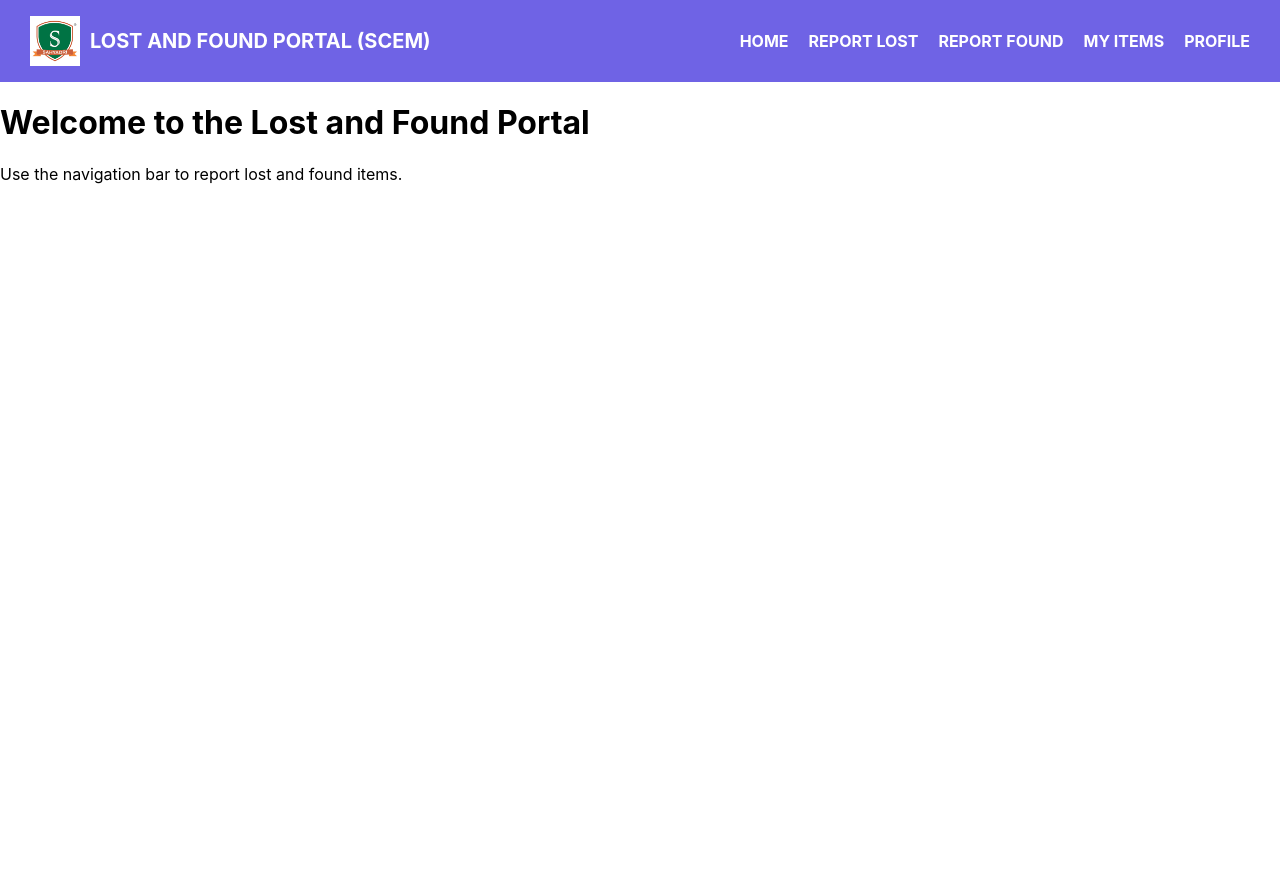
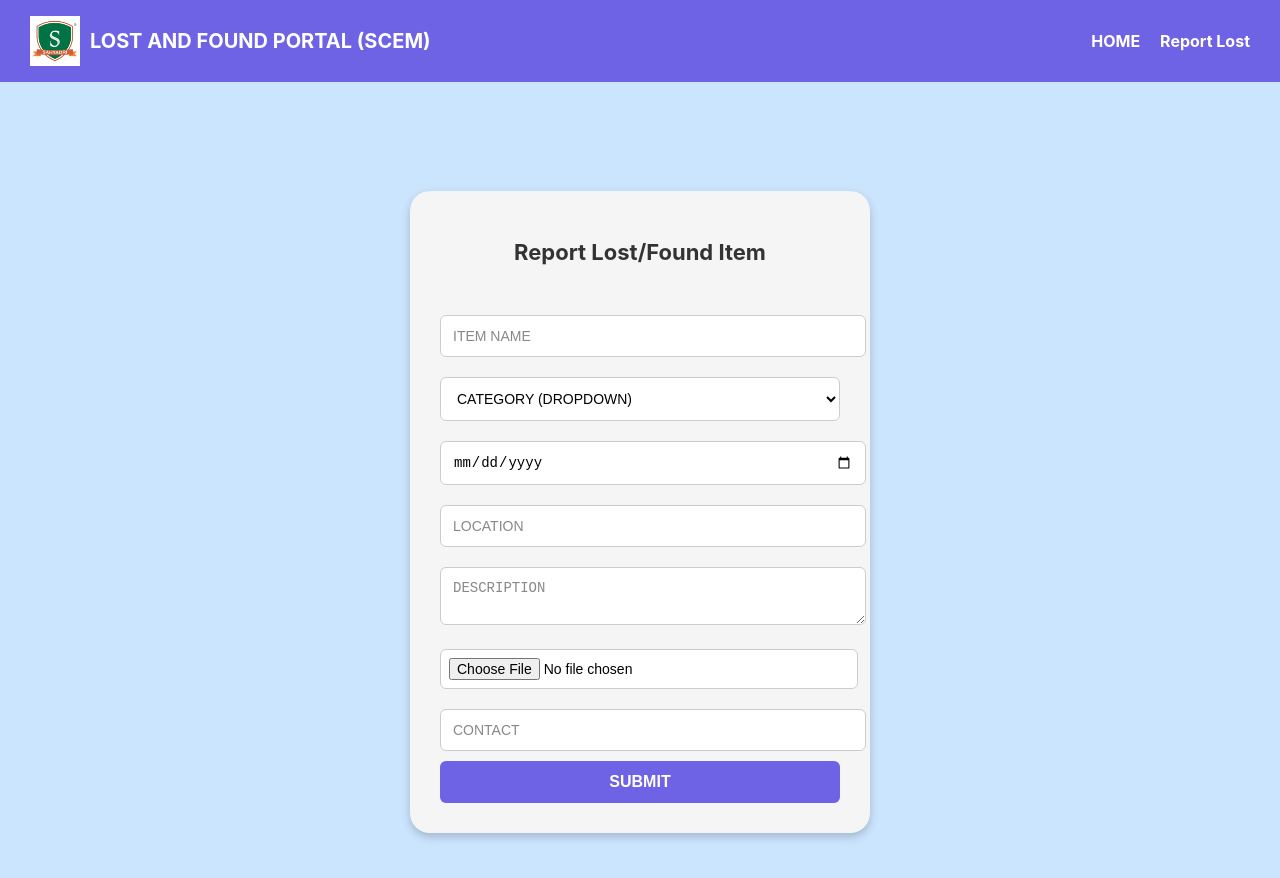
Before and after one commit to preranashetty2004/lost-and-found, a React (Create React App) app in the folder frontend/: page /report-form in a window 1280 px wide. Shown: the top 878 px of the page. Before the commit the page ends 800 px from the top, so only its background shows below. Built offline with nearby package versions, Linux system fonts and the light colour scheme.

Commit message:
created report lost/found page

```diff
--- a/frontend/package.json
+++ b/frontend/package.json
@@ -9,6 +9,7 @@
     "@testing-library/user-event": "^13.5.0",
     "react": "^19.0.0",
     "react-dom": "^19.0.0",
+    "react-router-dom": "^7.2.0",
     "react-scripts": "5.0.1",
     "web-vitals": "^2.1.4"
   },
--- a/frontend/src/App.js
+++ b/frontend/src/App.js
@@ -1,15 +1,16 @@
 import React from "react";
+import { BrowserRouter as Router, Routes, Route } from "react-router-dom";
 import Navbar from "./components/Navbar";
+import ReportForm from "./components/ReportForm";
 
 function App() {
   return (
-    <div>
-      <Navbar />
-      <main>
-        <h1>Welcome to the Lost and Found Portal</h1>
-        <p>Use the navigation bar to report lost and found items.</p>
-      </main>
-    </div>
+    <Router>
+      <Navbar />  {/* Ensure the Navbar is visible on all pages */}
+      <Routes>
+      <Route path="/report-form" element={<ReportForm />} />
+      </Routes>
+    </Router>
   );
 }
 
--- /dev/null
+++ b/frontend/src/components/ReportForm.css
@@ -0,0 +1,82 @@
+.form-container {
+    display: flex;
+    justify-content: center;
+    align-items: center;
+    height: 100vh;
+    background-color: #cce5ff;
+    padding: 30px;
+}
+
+.report-form {
+    background-color: #f5f5f5;
+    padding: 30px;
+    border-radius: 20px;
+    box-shadow: 0 4px 10px rgba(0, 0, 0, 0.2);
+    width: 400px;
+    text-align: center;
+}
+
+.report-form h2 {
+    margin-bottom: 40px;
+    font-size: 22px;
+    color: #333;
+    font-weight: bold;
+}
+
+.report-form input,
+.report-form select,
+.report-form textarea {
+    width: 100%;
+    padding: 12px;
+    margin: 10px 0;
+    border: 1px solid #ccc;
+    border-radius: 6px;
+    background-color: white;
+    color: black;
+    font-size: 14px;
+    text-transform: none;
+}
+
+.report-form input::placeholder,
+.report-form textarea::placeholder {
+    color: #888;
+}
+
+.report-form input[type="file"] {
+    background-color: white;
+    padding: 8px;
+    cursor: pointer;
+    border-radius: 6px;
+    border: 1px solid #ccc;
+    color: black;
+}
+
+.image-preview {
+    margin-top: 15px;
+    text-align: center;
+}
+
+.image-preview img {
+    max-width: 100%;
+    height: auto;
+    border-radius: 10px;
+    border: 2px solid #6f63e5;
+}
+
+.report-form button {
+    background-color: #6f63e5;
+    color: white;
+    padding: 12px;
+    width: 100%;
+    border: none;
+    font-size: 16px;
+    cursor: pointer;
+    text-transform: uppercase;
+    border-radius: 6px;
+    font-weight: bold;
+    transition: background 0.3s ease-in-out;
+}
+
+.report-form button:hover {
+    background-color: #5648c7;
+}
--- /dev/null
+++ b/frontend/src/components/ReportForm.js
@@ -0,0 +1,120 @@
+import React, { useState } from "react";
+import Navbar from "./Navbar";
+import "./ReportForm.css";
+
+const ReportForm = () => {
+  const [formData, setFormData] = useState({
+    itemName: "",
+    category: "",
+    date: "",
+    location: "",
+    description: "",
+    image: null,
+    imagePreview: null,
+    contact: "",
+  });
+
+  const handleChange = (e) => {
+    const { name, value } = e.target;
+    setFormData({ ...formData, [name]: value });
+  };
+
+  const handleFileChange = (e) => {
+    const file = e.target.files[0];
+    if (file) {
+      const reader = new FileReader();
+      reader.onloadend = () => {
+        setFormData({ ...formData, image: file, imagePreview: reader.result });
+      };
+      reader.readAsDataURL(file);
+    }
+  };
+
+  const handleSubmit = (e) => {
+    e.preventDefault();
+    console.log("Form Submitted:", formData);
+
+    // Example: Send formData to backend
+    const formDataToSend = new FormData();
+    formDataToSend.append("itemName", formData.itemName);
+    formDataToSend.append("category", formData.category);
+    formDataToSend.append("date", formData.date);
+    formDataToSend.append("location", formData.location);
+    formDataToSend.append("description", formData.description);
+    formDataToSend.append("image", formData.image);
+    formDataToSend.append("contact", formData.contact);
+
+    // Send formDataToSend to the backend API
+  };
+
+  return (
+    <div className="form-container">
+      <form className="report-form" onSubmit={handleSubmit}>
+        <h2>Report Lost/Found Item</h2>
+
+        <input
+          type="text"
+          name="itemName"
+          placeholder="ITEM NAME"
+          value={formData.itemName}
+          onChange={handleChange}
+          required
+        />
+
+        <select name="category" value={formData.category} onChange={handleChange} required>
+          <option value="">CATEGORY (DROPDOWN)</option>
+          <option value="lost">LOST</option>
+          <option value="found">FOUND</option>
+          {/* <option value="documents">Documents</option>
+          <option value="other">Other</option> */}
+        </select>
+
+        <input
+          type="date"
+          name="date"
+          value={formData.date}
+          onChange={handleChange}
+          required
+        />
+
+        <input
+          type="text"
+          name="location"
+          placeholder="LOCATION"
+          value={formData.location}
+          onChange={handleChange}
+          required
+        />
+
+        <textarea
+          name="description"
+          placeholder="DESCRIPTION"
+          value={formData.description}
+          onChange={handleChange}
+          required
+        />
+
+        <input type="file" accept="image/*" onChange={handleFileChange} required />
+
+        {formData.imagePreview && (
+          <div className="image-preview">
+            <img src={formData.imagePreview} alt="Preview" />
+          </div>
+        )}
+
+        <input
+          type="text"
+          name="contact"
+          placeholder="CONTACT"
+          value={formData.contact}
+          onChange={handleChange}
+          required
+        />
+
+        <button type="submit">Submit</button>
+      </form>
+    </div>
+  );
+};
+
+export default ReportForm;
```
Also changed, not shown: frontend/src/components/Navbar.js, 1 other file (tests, documents, lock files or other folders).
